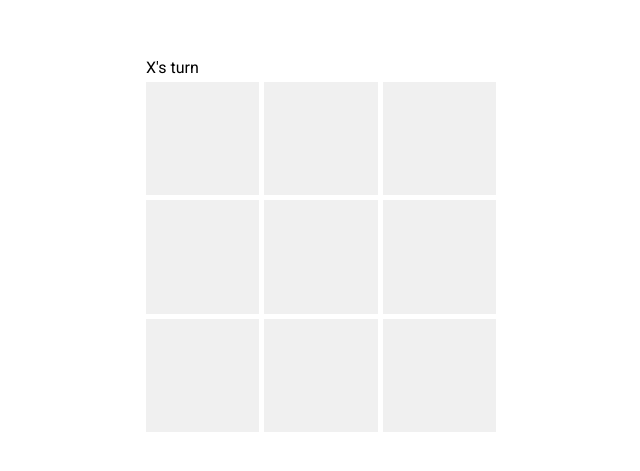
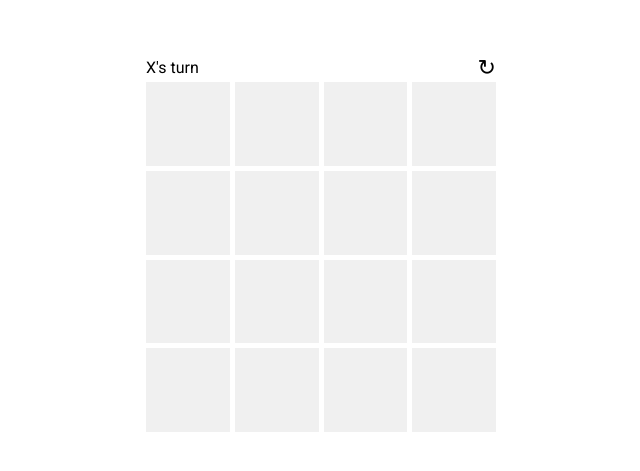
Before and after one commit to gudiudi/tic-tac-toe, a plain HTML site: page index.html in a window 1280 px wide. Shown: the part 155-626 px from the top of the page, without its empty margins (319-959 px from the left). Drawn offline with Linux system fonts and the light colour scheme.

Commit message:
feat: add reset functionality

```diff
--- a/index.html
+++ b/index.html
@@ -11,8 +11,12 @@
 </head>
   <body>
     <div class="container">
-      <div class="turn"></div>
+      <div class="controls">
+        <div class="turn"></div>
+        <button class="reset">↻</button>
+      </div>
       <div class="board"></div>
+
     </div>
   </body>
   <script src="./script.js"></script>
--- a/script.js
+++ b/script.js
@@ -45,7 +45,7 @@ const createAI = (name, marker) => {
 };
 
 const GameController = (function() {
-  const player1 = createPlayer('Steve', 'X');
+  const player1 = createPlayer('Player', 'X');
   const player2 = createAI('Computer', 'O');
 
   let play = true;
@@ -118,7 +118,14 @@ const GameController = (function() {
   const checkDraw = () => {
     const board = GameBoard.getBoard();
     return !board.some(row => row.includes(null));
-  }
+  };
+
+  const reset = () => {
+    play = true;
+    activePlayer = player1;
+    GameBoard.createBoard(GameBoard.getBoard().length);
+    ScreenController.updateScreen();
+  };
 
   const handleTurn = (row, col) => {
     if (!play) return;
@@ -142,7 +149,7 @@ const GameController = (function() {
     ScreenController.updateScreen();
   };
 
-  return { getActivePlayer, handleTurn };
+  return { getActivePlayer, handleTurn, reset };
 })();
 
 const ScreenController = (function() {
@@ -176,7 +183,7 @@ const ScreenController = (function() {
 })();
 
 const init = (function() {
-  GameBoard.createBoard(3);
+  GameBoard.createBoard(4);
   ScreenController.updateScreen();
 
   const boardDiv = document.querySelector('.board');
@@ -186,11 +193,15 @@ const init = (function() {
       if (GameController.getActivePlayer().name !== 'Computer') GameController.handleTurn(selectedCell.row, selectedCell.col);
     }
   });
+
+  const resetBtn = document.querySelector('.reset');
+  resetBtn.addEventListener('click', (e) => {
+    GameController.reset();
+  });
 })();
-
 
 /*
 TODO
-Stop when the game is over (win, draw)
 Change cell count
+Ability to change marker
 */
--- a/styles.css
+++ b/styles.css
@@ -8,8 +8,24 @@ body {
   box-sizing: border-box;
 }
 
-.turn {
+.controls {
   margin-bottom: 5px;
+  display: flex;
+  justify-content: space-between;
+}
+
+.reset {
+  background-color: transparent;
+  line-height: 0;
+  border: none;
+  padding: 0;
+  font-size: 22px;
+  transition: transform 0.3s ease-in-out;
+}
+
+.reset:hover {
+  cursor: pointer;
+  transform: rotate(360deg);
 }
 
 .board {
```
